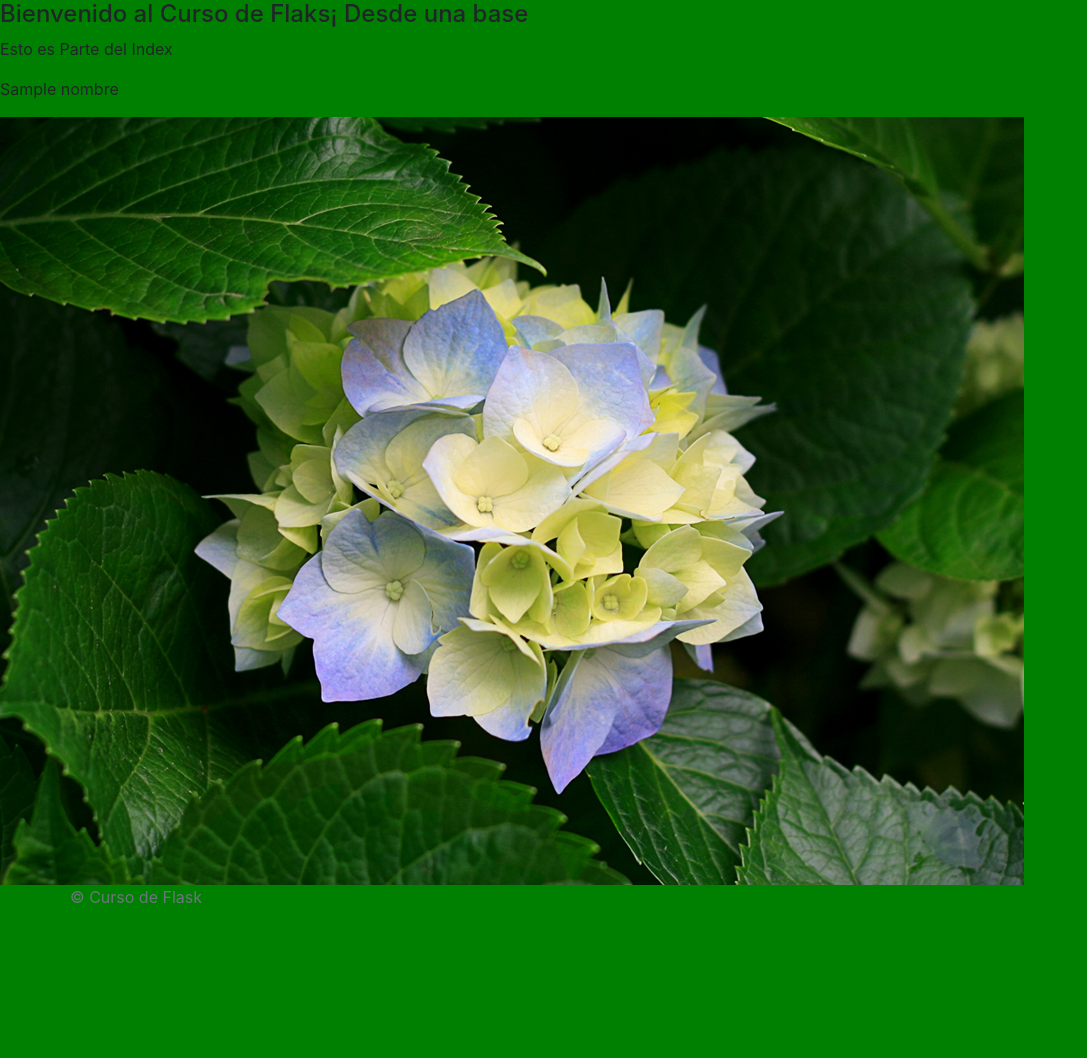
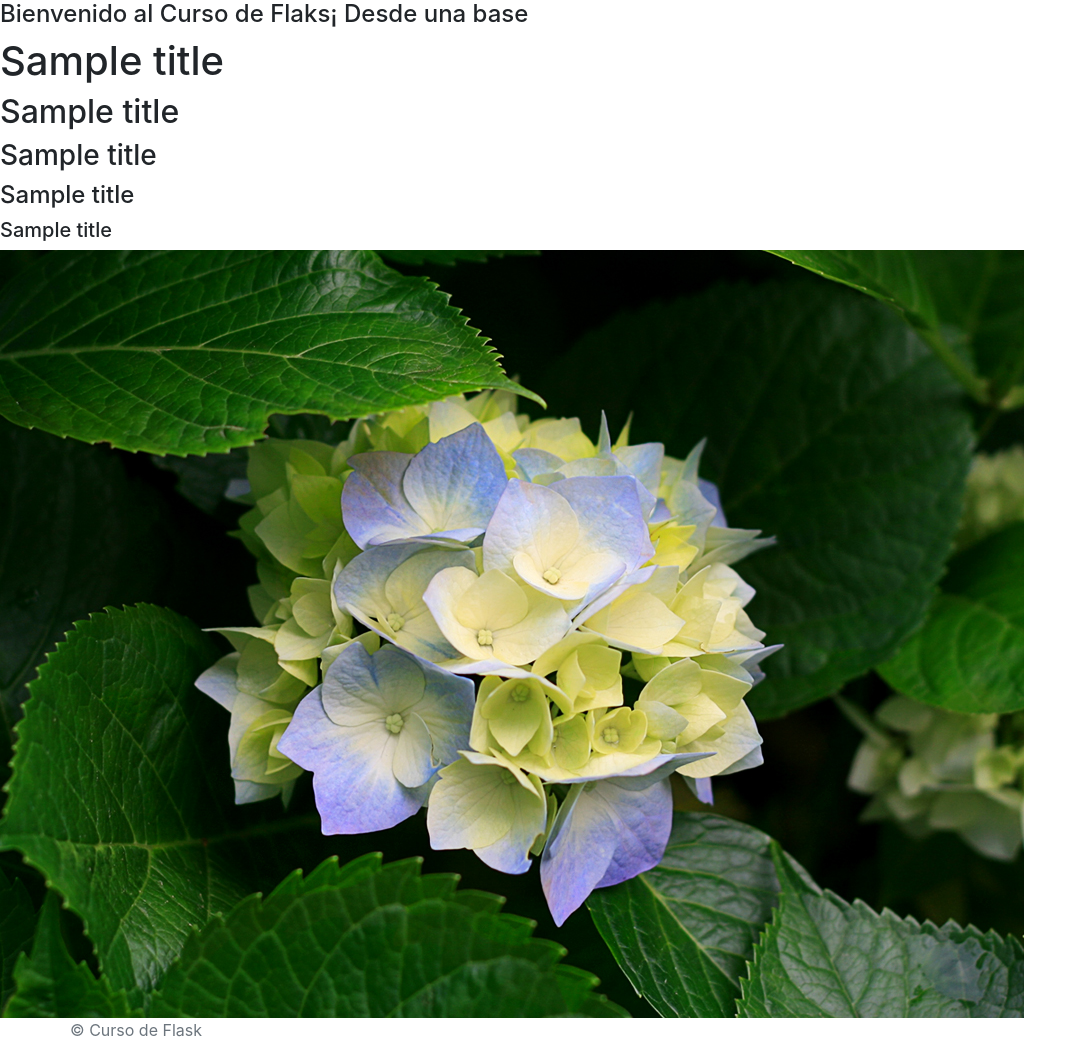
Before and after one commit to endaniel1/Flask_Curso_1, a Flask app: template templates/index.html in a window 1280 px wide. Shown: the whole page, without its empty margins (0-1087 px from the left). Before the commit the page ends 904 px from the top, so only its background shows below. Run offline with Flask 2, Linux system fonts and the light colour scheme; the template is opened without the code that fills it: most values are stand-ins (such as "Sample title", 1, 10 or a date in 2020); some libraries are stand-ins or nearby versions.

Commit message:
mas del curso

```diff
--- a/extends.py
+++ b/extends.py
@@ -5,8 +5,8 @@ from flask import render_template
 app = Flask(__name__)
 
 @app.route("/")
-def index(name="Enrique"):
-	return render_template('index.html',nombre=name)
+def index(name="Enrique",title="Curso de Flask"):
+	return render_template('index.html',nombre=name,title=title)
 
 @app.route("/cliente")
 def cliente():
--- a/static/css/style.css
+++ b/static/css/style.css
@@ -1,6 +1,6 @@
 body{
 
-background-color: green;
+
 
 
 }
--- /dev/null
+++ b/templates/_macro.html
@@ -0,0 +1,7 @@
+{% macro show_list_h(value) %}
+	<h1>{{ value }}</h1>
+	<h2>{{ value }}</h2>
+	<h3>{{ value }}</h3>
+	<h4>{{ value }}</h4>
+	<h5>{{ value }}</h5>
+{% endmacro %}
--- a/templates/index.html
+++ b/templates/index.html
@@ -1,6 +1,13 @@
-	{% extends "base/base.html" %}
+{% extends "base/base.html" %}
 
-	{% block content  %}
-		<p>Esto es Parte del Index</p>
-		<p>{{nombre}}</p>
-	{% endblock %}
+{% block title  %}
+	{{title}}
+{% endblock %}
+
+{% block content %}
+
+	{% from "_macro.html" import show_list_h %}
+
+	{{ show_list_h(title) }}
+
+{% endblock %}
```
